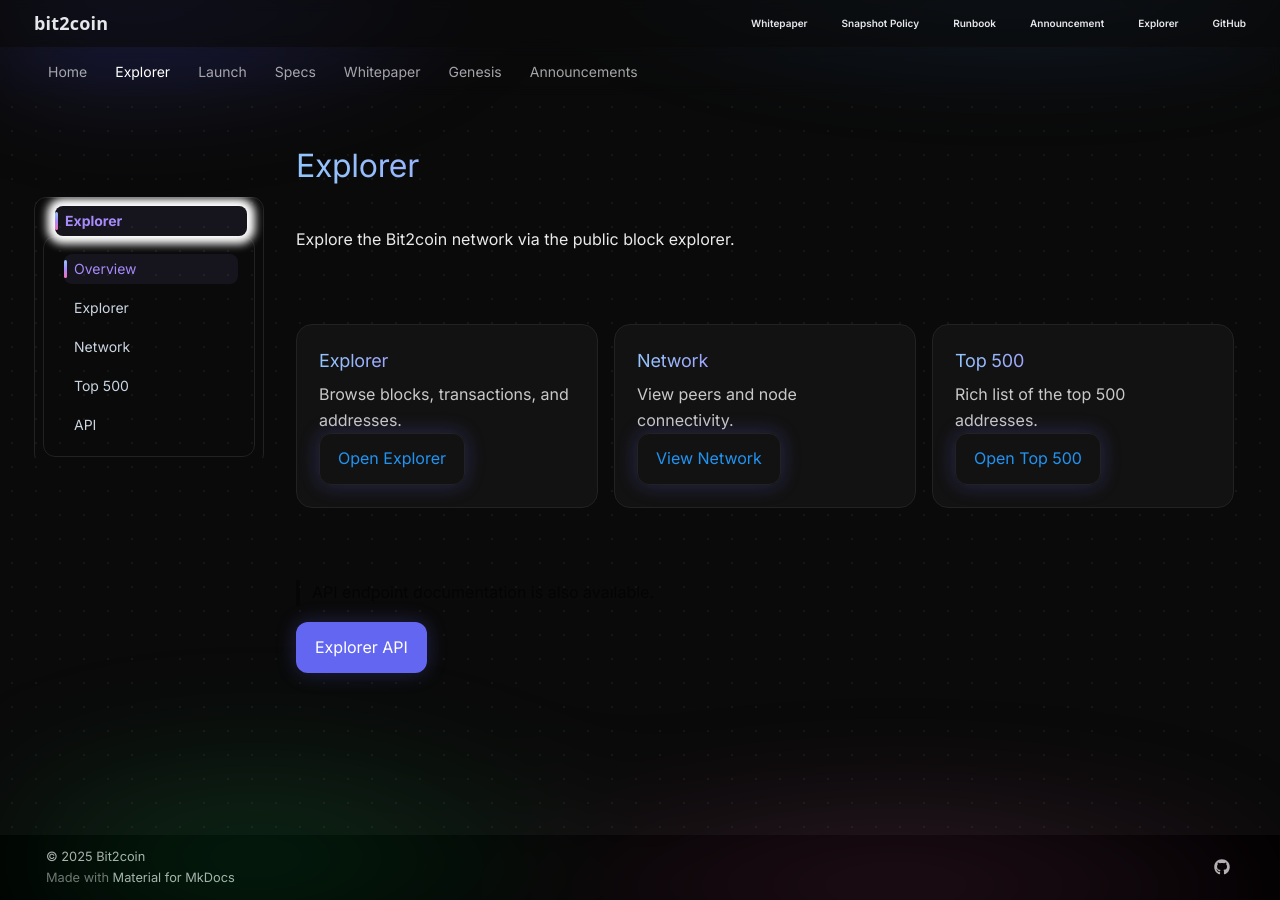
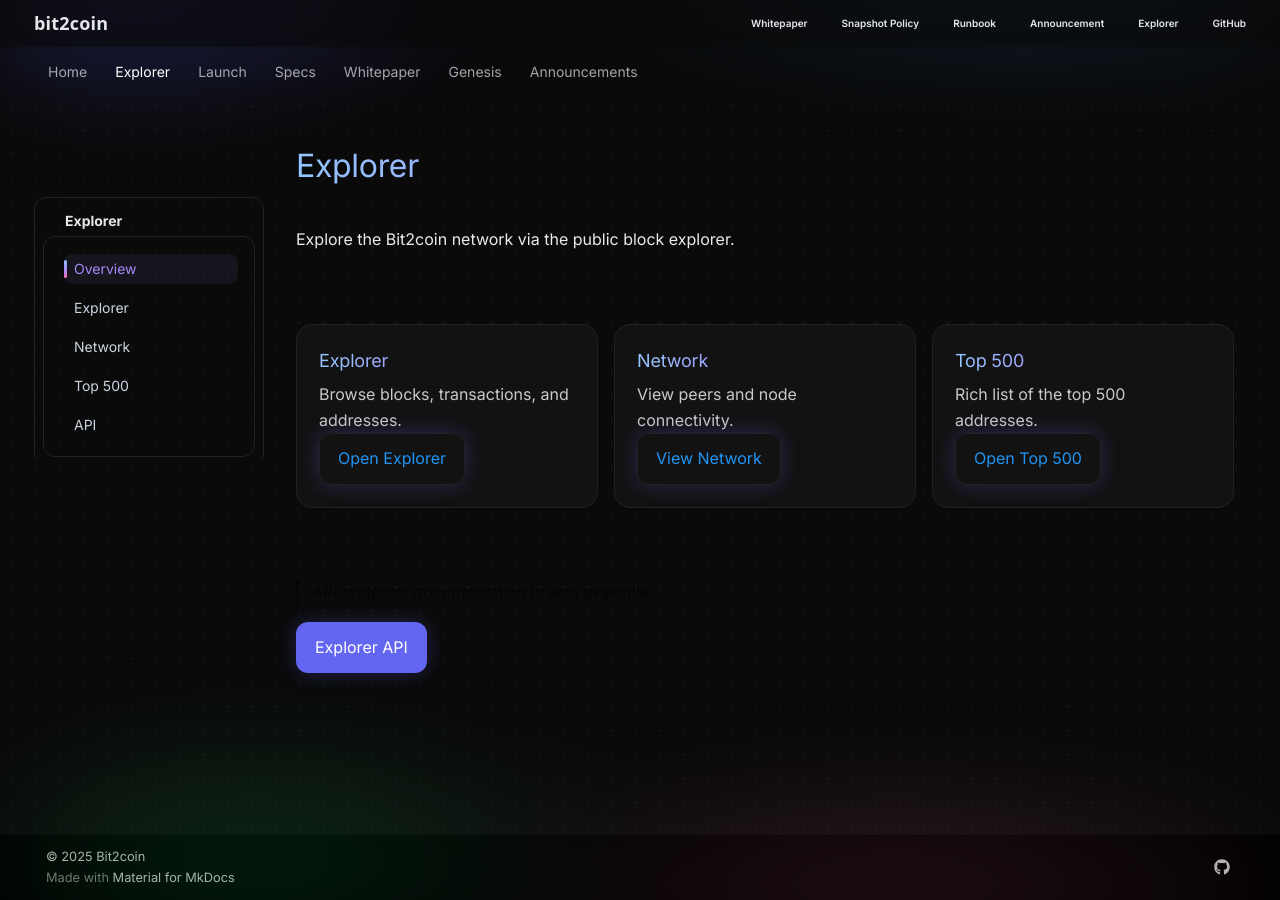
Before and after one commit to sa2shinakamo2/bit2coin, an MkDocs documentation site: the page built from docs/explorer/index.md, in a window 1280 px wide. Built offline with MkDocs 1.6.1 and Material for MkDocs 9.7.7, drawn with Linux system fonts in a browser that asks for light colours; comment, search, counter and statistics services are not loaded.

Commit message:
Docs ToC: remove lingering white halo on section headers (Launch/Specs/Whitepaper/Genesis)

```diff
--- a/docs/assets/theme/docs-fx.css
+++ b/docs/assets/theme/docs-fx.css
@@ -49,6 +49,27 @@
 }
 .md-sidebar--secondary .md-nav{position:sticky; top:80px}
 .md-nav__title{color:#e5e7eb; font-weight:700; background:transparent !important; box-shadow:none !important}
+.md-sidebar--primary .md-nav__title,
+.md-sidebar--primary .md-nav__title[for],
+.md-sidebar--primary .md-nav__item--section > label.md-nav__link,
+.md-sidebar--primary .md-nav__item--section > .md-nav__link,
+.md-sidebar--primary .md-nav__item--section > .md-nav__link[for]{
+  background:transparent !important;
+  box-shadow:none !important;
+  color:#e5e7eb !important;
+}
+.md-sidebar--primary .md-nav__item--section > .md-nav__link:hover{background:rgba(147,197,253,.06)}
+.md-sidebar--primary .md-nav__item--section,
+.md-sidebar--primary .md-nav__item--section > .md-nav__link,
+.md-sidebar--primary .md-nav__item--section > label.md-nav__link{
+  background:transparent !important;
+  border-color:transparent !important;
+}
+.md-sidebar--primary .md-nav__item--section > .md-nav__link::before,
+.md-sidebar--primary .md-nav__item--section > .md-nav__link::after,
+.md-nav__title::before,
+.md-nav__title::after{background:transparent !important; box-shadow:none !important}
+.md-nav__link:focus{outline:none !important; box-shadow:none !important}
 .md-sidebar, .md-sidebar__scrollwrap, .md-sidebar__inner{background:transparent !important; box-shadow:none !important}
 .md-sidebar--primary .md-nav, .md-sidebar--secondary .md-nav, .md-nav, .md-nav__list{background:transparent !important}
 .md-nav__link{color:#cbd5e1; border-radius:8px; padding:6px 10px}
```
